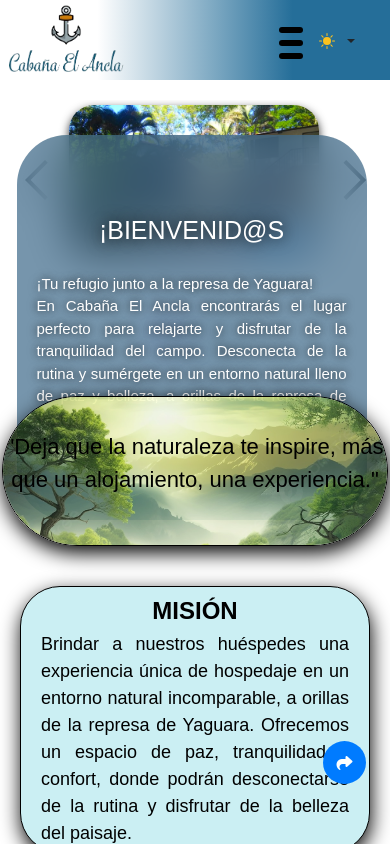
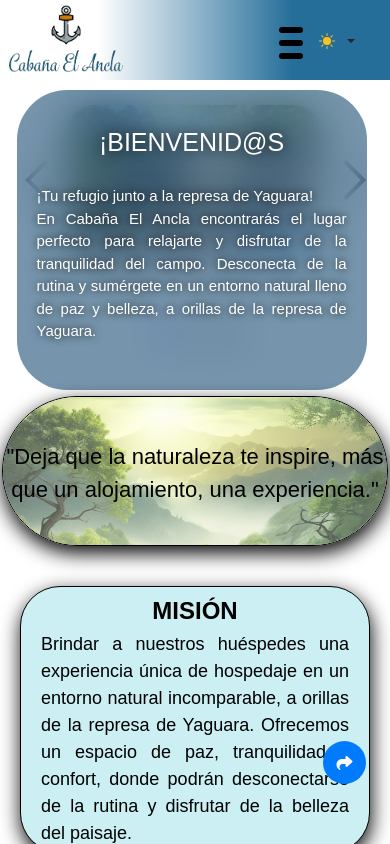
Before and after one commit to Carlos-Leguizamo/Copia-caba-a, a plain HTML site: page index.html in a window 390 px wide. In both pictures the pointer is over the element 191 px from the left and 285 px from the top of the page. Shown: the top 844 px of the page. Drawn offline with nearby package versions, Linux system fonts and the light colour scheme.

Commit message:
cambios2

```diff
--- a/css/styles.css
+++ b/css/styles.css
@@ -764,9 +764,10 @@ body {
 
   .imagenes:hover .texto {
     transition: height 1s, transform 1s, background-color 1s;
-    transform: translateY(260px);
+    transform: translateY(130px);
     width: 350px;
-    height: 385px;
+    height: 300px;
+    overflow: scroll;
     background-color: rgba(63, 106, 138, 0.71);
   }
 
@@ -844,10 +845,11 @@ body {
     height: 100%;
     background-image: url(../img/img_cabaña/img-motivadora.jpg);
     background-size: cover;
-    opacity: 0.9;
+    opacity: 0.7;
   }
 
   .texto-motivador {
+    margin-top: 20px;
     position: relative;
     /* Para que el texto esté sobre la imagen */
     z-index: 0;
```
